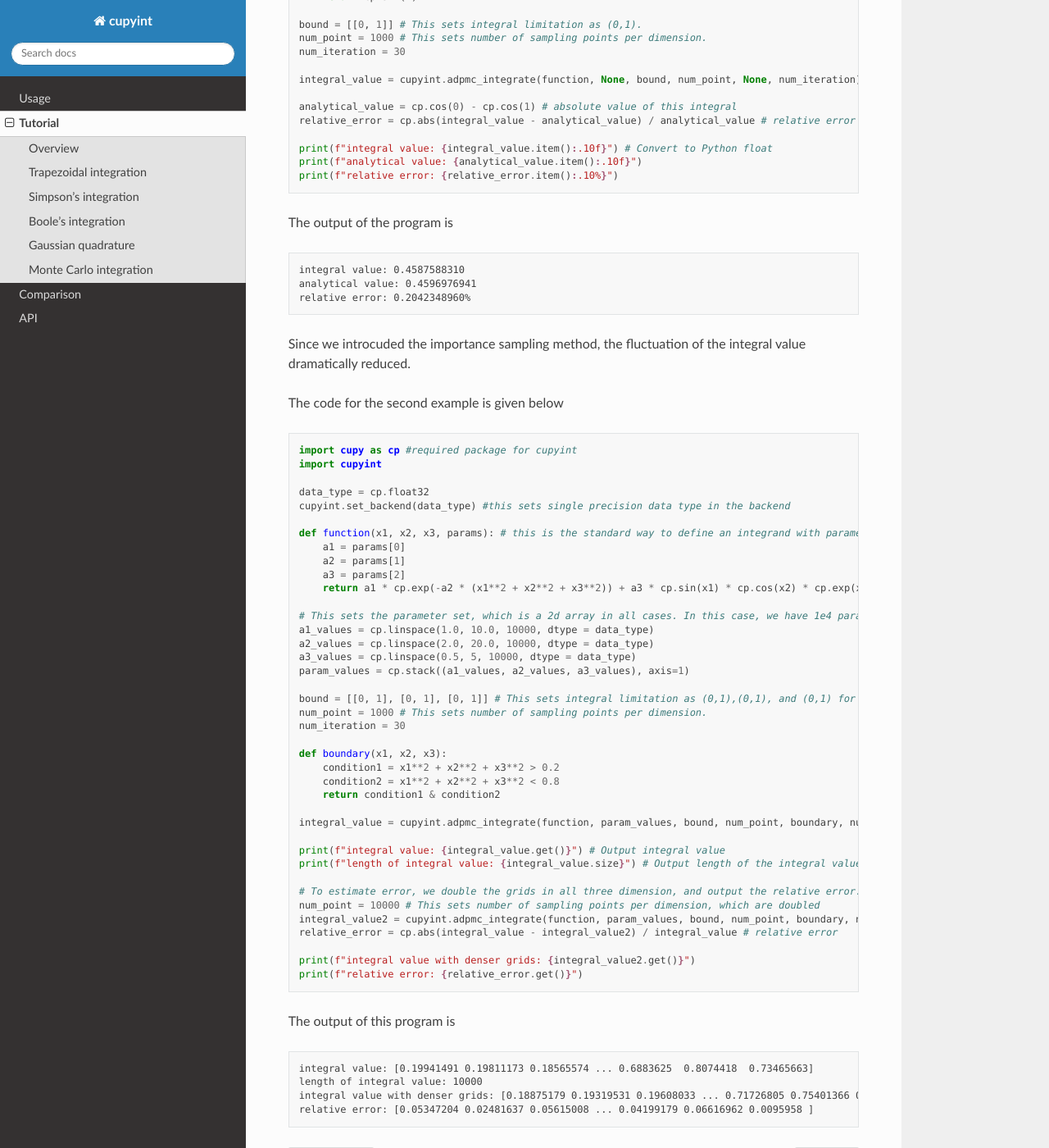
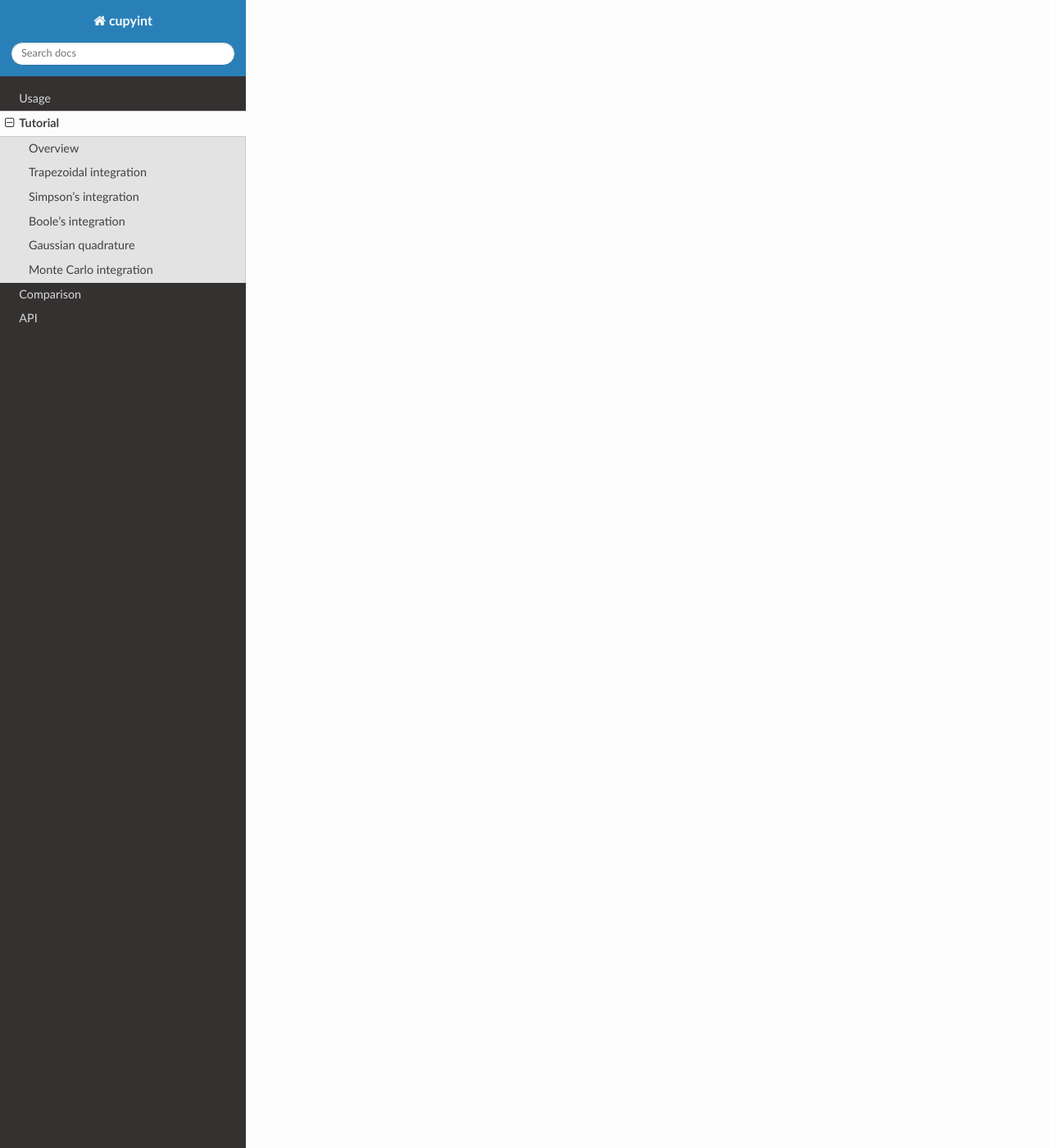
Before and after one commit to ze-ouyang/cupyint_doc, a Sphinx documentation site: the page built from docs/source/tutorial.rst, in a window 1280 px wide and 1400 px high, scrolled down 12464 px. Shown: the whole window at 82% size. Built offline with Sphinx 7.4.7 and the Read the Docs theme 3.1.0, drawn with Linux system fonts in a browser that asks for light colours; some of the changed text lies outside the part shown.

Commit message:
Update tutorial.rst

```diff
--- a/docs/source/tutorial.rst
+++ b/docs/source/tutorial.rst
@@ -572,99 +572,10 @@
 
 .. .. math::
 
-  I = \int_a^b \frac{f(x)}{p(x)}p(x)  \mathrm d x \approx \frac{1}{n}\sum_{i=1}^n \frac{f(x_i)}{p(x_i)}
+..  I = \int_a^b \frac{f(x)}{p(x)}p(x)  \mathrm d x \approx \frac{1}{n}\sum_{i=1}^n \frac{f(x_i)}{p(x_i)}
 
-A proper chosen :math:`p(x)` can drastically reduce the variance of the estimate. In our code, we introduce discrete :math:`p(x)` to perform quasi-multi-importance-sampling, and this leads to another difference of the interface, seen below.
+..A proper chosen :math:`p(x)` can drastically reduce the variance of the estimate. In our code, we introduce discrete :math:`p(x)` to perform quasi-multi-importance-sampling, and this leads to another difference of the interface, seen below.
 
-.. note::
+.... note::
 
-    The interface of Importance-sampling Monte Carlo integration is given by ``adpmc_integrate(func, params, bounds, num_points, boundaries, num_iterations)``, in which you shall see another parameter named ``num_iterations``. The higher this number, the more close the sampling function :math:`p(x)` is to the integrand.
-
-The code for the first example is given below
-
-.. code-block:: python
-
-  import cupy as cp # Required package for cupyint
-  import cupyint
-
-  data_type = cp.float32
-  cupyint.set_backend(data_type) # This sets single precision data type in the backend
-
-  def function (x):
-      return cp.sin(x)
-
-  bound = [[0, 1]] # This sets integral limitation as (0,1).
-  num_point = 1000 # This sets number of sampling points per dimension.
-  num_iteration = 30
-
-  integral_value = cupyint.adpmc_integrate(function, None, bound, num_point, None, num_iteration) #We use adpmc_integrate function
-
-  analytical_value = cp.cos(0) - cp.cos(1) # absolute value of this integral
-  relative_error = cp.abs(integral_value - analytical_value) / analytical_value # relative error
-
-  print(f"integral value: {integral_value.item():.10f}") # Convert to Python float
-  print(f"analytical value: {analytical_value.item():.10f}")
-  print(f"relative error: {relative_error.item():.10%}")
-
-The output of the program is
-
-.. code-block:: none
-
-  integral value: 0.4587588310
-  analytical value: 0.4596976941
-  relative error: 0.2042348960%
-
-Since we introcuded the importance sampling method, the fluctuation of the integral value dramatically reduced.
-
-The code for the second example is given below
-
-.. code-block:: python
-
-  import cupy as cp #required package for cupyint
-  import cupyint
-
-  data_type = cp.float32
-  cupyint.set_backend(data_type) #this sets single precision data type in the backend
-
-  def function(x1, x2, x3, params): # this is the standard way to define an integrand with parameters
-      a1 = params[0]
-      a2 = params[1]
-      a3 = params[2]
-      return a1 * cp.exp(-a2 * (x1**2 + x2**2 + x3**2)) + a3 * cp.sin(x1) * cp.cos(x2) * cp.exp(x3)
-
-  # This sets the parameter set, which is a 2d array in all cases. In this case, we have 1e4 parameter sets
-  a1_values = cp.linspace(1.0, 10.0, 10000, dtype = data_type)
-  a2_values = cp.linspace(2.0, 20.0, 10000, dtype = data_type)
-  a3_values = cp.linspace(0.5, 5, 10000, dtype = data_type)
-  param_values = cp.stack((a1_values, a2_values, a3_values), axis=1)
-
-  bound = [[0, 1], [0, 1], [0, 1]] # This sets integral limitation as (0,1),(0,1), and (0,1) for x1, x2, and x3, respectively.
-  num_point = 1000 # This sets number of sampling points per dimension.
-  num_iteration = 30
-
-  def boundary(x1, x2, x3):
-      condition1 = x1**2 + x2**2 + x3**2 > 0.2
-      condition2 = x1**2 + x2**2 + x3**2 < 0.8
-      return condition1 & condition2
-
-  integral_value = cupyint.adpmc_integrate(function, param_values, bound, num_point, boundary, num_iteration) # We use adpmc_integrate function
-
-  print(f"integral value: {integral_value.get()}") # Output integral value
-  print(f"length of integral value: {integral_value.size}") # Output length of the integral value
-
-  # To estimate error, we double the grids in all three dimension, and output the relative error.
-  num_point = 10000 # This sets number of sampling points per dimension, which are doubled
-  integral_value2 = cupyint.adpmc_integrate(function, param_values, bound, num_point, boundary, num_iteration) #We use adpmc_integrate function
-  relative_error = cp.abs(integral_value - integral_value2) / integral_value # relative error
-
-  print(f"integral value with denser grids: {integral_value2.get()}")
-  print(f"relative error: {relative_error.get()}")
-
-The output of this program is
-
-.. code-block:: none
-
-  integral value: [0.19941491 0.19811173 0.18565574 ... 0.6883625  0.8074418  0.73465663]
-  length of integral value: 10000
-  integral value with denser grids: [0.18875179 0.19319531 0.19608033 ... 0.71726805 0.75401366 0.727607  ]
-  relative error: [0.05347204 0.02481637 0.05615008 ... 0.04199179 0.06616962 0.0095958 ]
+..    The interface of Importance-sampling Monte Carlo integration is given by ``adpmc_integrate(func, params, bounds, num_points, boundaries, num_iterations)``, in which you shall see another parameter named ``num_iterations``. The higher this number, the more close the sampling function :math:`p(x)` is to the integrand.
```
